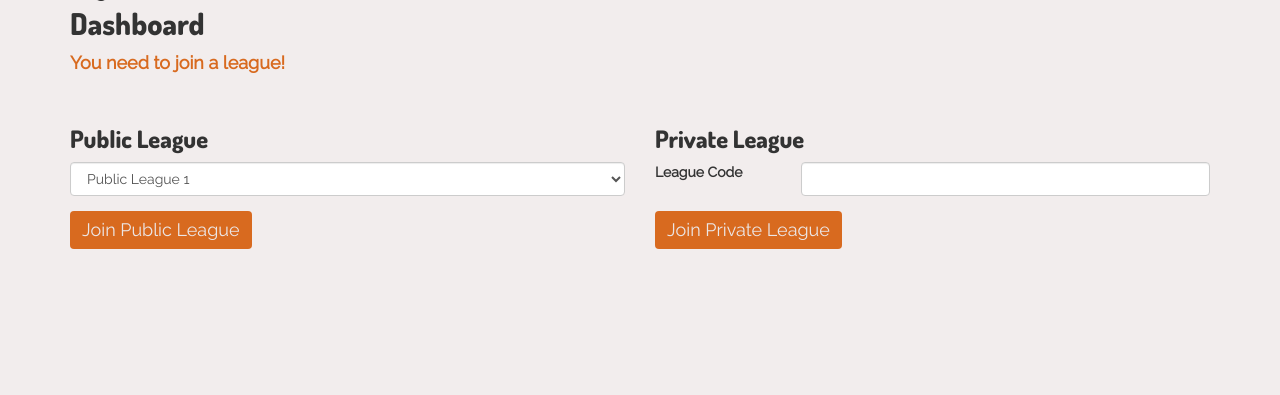
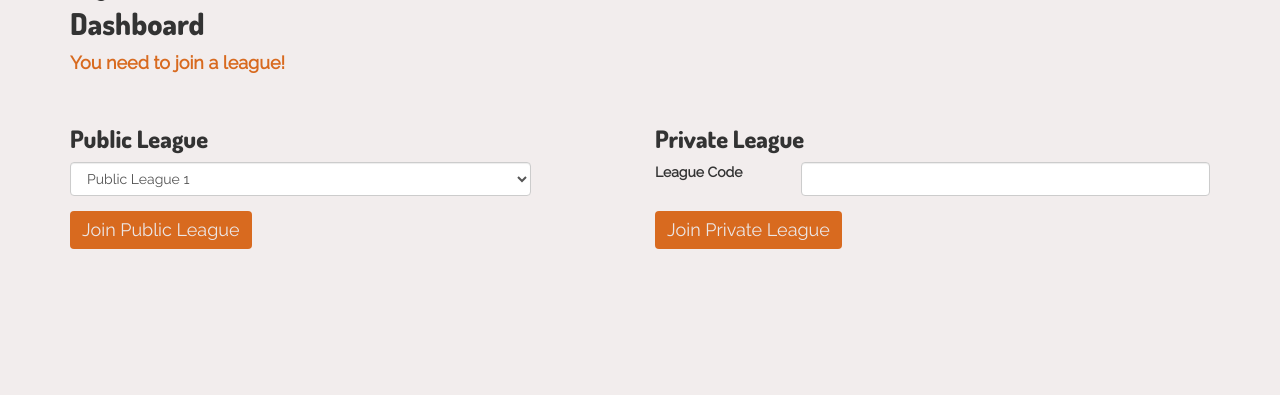
Before and after one commit to LakenH/bbdraft, a PHP site: template templates/joinleague.twig in a window 1280 px wide. Shown: the part 98-493 px from the top of the page. Run offline with PHP 8.4, Linux system fonts and the light colour scheme; the template is opened without the code that fills it, so the values that code supplies are empty; some libraries are stand-ins or nearby versions; some web fonts are replaced.

Commit message:
small fixes to league join page

```diff
--- a/css/styles.css
+++ b/css/styles.css
@@ -197,6 +197,9 @@ HOME PAGE
 /*
 FOOTER
 */
+footer {
+	margin-top: 15px;
+}
 footer .container-fluid{
 	min-height: 50px;
 	background-color: #333333;
@@ -215,6 +218,12 @@ footer a:hover {
 	color: #EBE6E6;
 }
 /*
+DASHBOARD
+*/
+.league-select {
+	width: 83%;
+}
+/*
 MEDIA QUERIES
 */
 @media (max-width: 700px) {
@@ -230,6 +239,9 @@ MEDIA QUERIES
 	.mobile-nav {
 		display: block;
 	}
+	.league-select {
+		width: 100%;
+	}
 }
 @media (max-width: 450px) {
 	.cover-content h2 {
--- a/templates/joinleague.twig
+++ b/templates/joinleague.twig
@@ -9,7 +9,7 @@
 		<form method="post" name="publicLeagueForm">
 			<h3>Public League</h3>
 				<div class="form-group">
-				<select name="publicLeague" class="form-control">
+				<select name="publicLeague" class="form-control league-select">
 					<option value="public1">Public League 1</option>
 					<option value="reddit">Reddit League</option>
 				</select>
```
